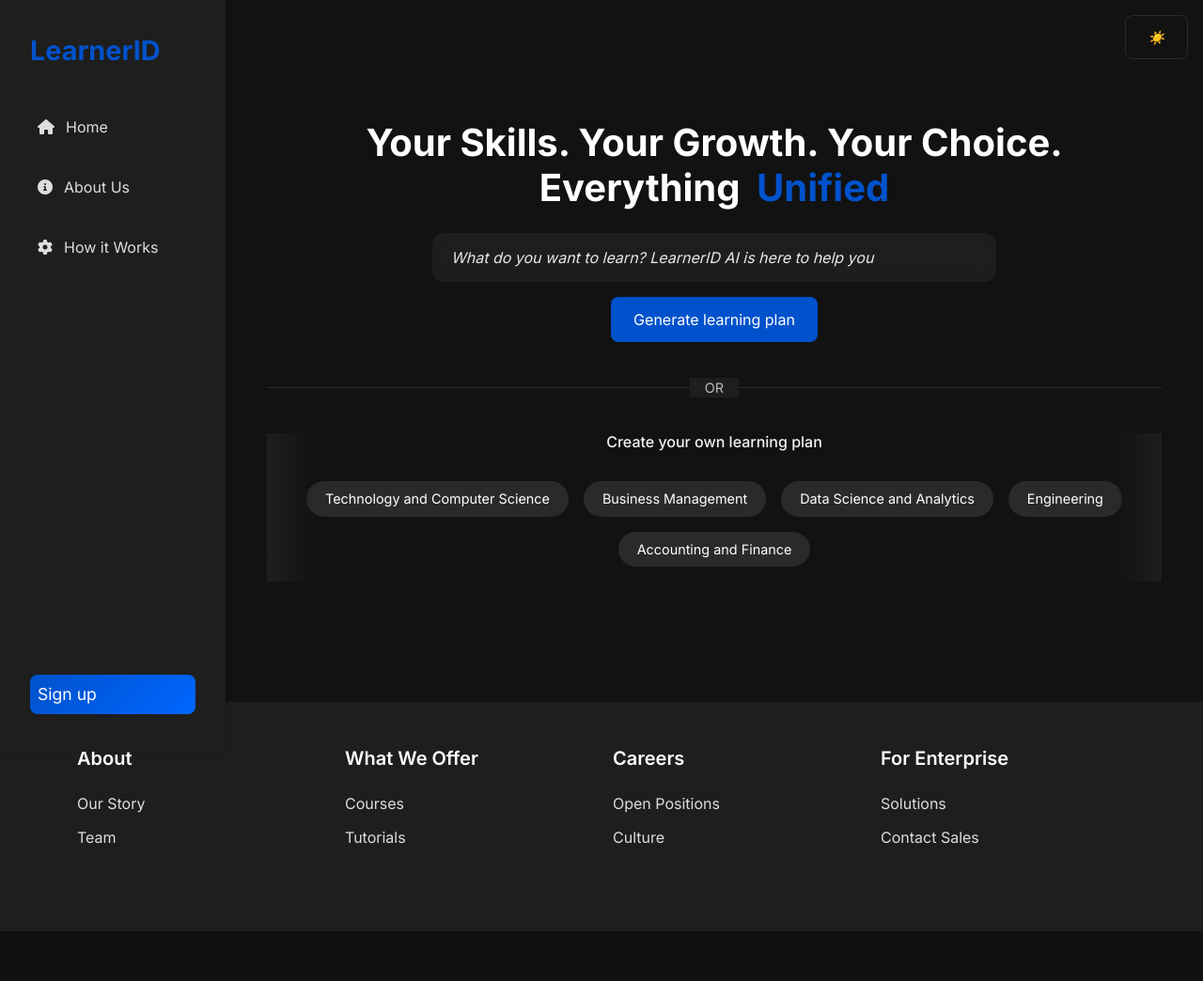
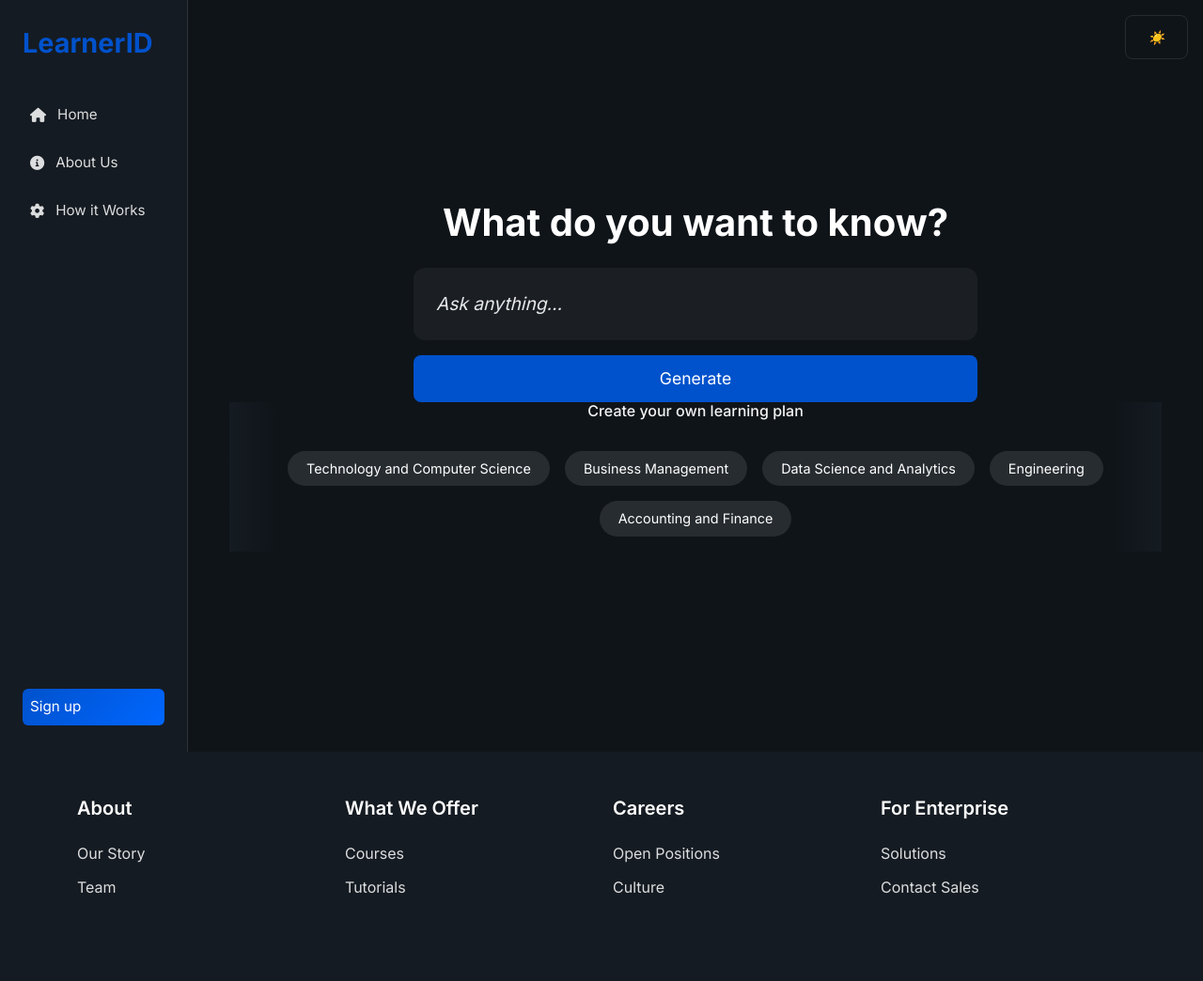
Before and after one commit to srikrishna-Challa/LearnerID_HTML, a Flask app: page / in a window 1280 px wide. Shown: the whole page at 94% size. Before the commit the page ends 991 px from the top, so only its background shows below. Run offline with Flask 3, Linux system fonts and the light colour scheme.

Commit message:
Agent query: Can you verify if: 1. The sidebar is now thinner with a darker background? 2. The search box is centered with the new styling? 3. The theme toggle is in the top right corner? 4. The generate button spans full width below the search box?

```diff
--- a/static/css/style.css
+++ b/static/css/style.css
@@ -3,20 +3,21 @@
     --primary-color: #0052CC;
 
     /* Dark theme (default) */
-    --bg-color: #121212;
-    --surface-color: #1E1E1E;
+    --bg-color: #0F1419;
+    --surface-color: #151B22;
     --text-color: #ffffff;
     --text-muted: rgba(255, 255, 255, 0.85);
-    --sidebar-width: 240px;
+    --sidebar-width: 200px;
 
     /* Theme transition */
     transition: background-color 0.3s ease, color 0.3s ease;
 }
 
+/* Light theme overrides */
 :root[data-theme="light"] {
     --bg-color: #ffffff;
-    --surface-color: #f5f5f5;
-    --text-color: #121212;
+    --surface-color: #f8f9fa;
+    --text-color: #000000;
     --text-muted: rgba(0, 0, 0, 0.7);
 }
 
@@ -25,6 +26,7 @@ body {
     background-color: var(--bg-color);
     color: var(--text-color);
     min-height: 100vh;
+    margin: 0;
     display: flex;
     flex-direction: column;
     transition: background-color 0.3s ease, color 0.3s ease;
@@ -37,6 +39,7 @@ body {
     right: 1rem;
     z-index: 1001;
 }
+
 /* Left Sidebar */
 .left-sidebar {
     position: fixed;
@@ -45,15 +48,15 @@ body {
     bottom: 0;
     width: var(--sidebar-width);
     background-color: var(--surface-color);
-    padding: 2rem 1rem;
-    box-shadow: 2px 0 5px rgba(0, 0, 0, 0.1);
+    padding: 1.5rem 1rem;
     display: flex;
     flex-direction: column;
     z-index: 1000;
+    border-right: 1px solid rgba(255, 255, 255, 0.1);
 }
 
 .sidebar-header {
-    padding: 0 1rem;
+    padding: 0 0.5rem;
     margin-bottom: 2rem;
 }
 
@@ -63,12 +66,12 @@ body {
     margin: 0;
     display: flex;
     flex-direction: column;
-    gap: 0.5rem;
+    gap: 0.25rem;
     height: 100%;
 }
 
 .sidebar-nav .nav-item {
-    padding: 0.5rem 1rem;
+    padding: 0.25rem 0.5rem;
 }
 
 .sidebar-nav .nav-link {
@@ -78,37 +81,88 @@ body {
     color: var(--text-muted);
     text-decoration: none;
     padding: 0.5rem;
-    border-radius: 8px;
-    transition: all 0.3s ease;
+    border-radius: 6px;
+    font-size: 0.95rem;
+    transition: all 0.2s ease;
 }
 
 .sidebar-nav .nav-link:hover {
     color: var(--text-color);
-    background-color: rgba(255, 255, 255, 0.1);
+    background-color: rgba(255, 255, 255, 0.05);
 }
 
 .signup-btn {
-    font-size: 1.1rem;
-    padding: 0.75rem 1.5rem;
-    margin-top: auto;
     background: linear-gradient(135deg, var(--primary-color), #0066FF);
     color: white !important;
-    border-radius: 8px;
+    border-radius: 6px;
     text-align: center;
+    margin-top: auto;
+    font-size: 1rem;
+    padding: 0.75rem 1rem;
 }
 
 .signup-btn:hover {
-    background: linear-gradient(135deg, #0066FF, var(--primary-color));
     transform: translateY(-1px);
+    filter: brightness(1.1);
 }
 
 /* Main content adjustment */
 main {
+    display: flex;
+    justify-content: center;
+    align-items: center;
+    min-height: 100vh;
+    padding: 2rem;
     margin-left: var(--sidebar-width);
-    padding: 2rem;
 }
 
-/* Navbar */
+.search-container {
+    max-width: 800px;
+    width: 100%;
+    margin-top: -100px;
+}
+
+.search-box {
+    background: rgba(255, 255, 255, 0.05);
+    border-radius: 12px;
+    padding: 1rem;
+}
+
+.search-box input {
+    font-size: 1.2rem;
+    padding: 1rem;
+    background: transparent;
+    border: none;
+    color: var(--text-color);
+    width: 100%;
+}
+
+.search-box input:focus {
+    outline: none;
+}
+
+.search-box input::placeholder {
+    color: var(--text-muted);
+}
+
+.generate-btn {
+    width: 100%;
+    margin-top: 1rem;
+    padding: 1rem;
+    font-size: 1.1rem;
+    background: var(--primary-color);
+    border: none;
+    border-radius: 8px;
+    color: white;
+    cursor: pointer;
+    transition: all 0.2s ease;
+}
+
+.generate-btn:hover {
+    filter: brightness(1.1);
+    transform: translateY(-1px);
+}
+
 .navbar {
     padding: 1rem 0;
     background-color: transparent;
@@ -247,23 +301,6 @@ main {
 /* Responsive */
 /* Authentication Pages */
 .auth-container {
-.home-link {
-    position: absolute;
-    top: 2rem;
-    left: 2rem;
-    text-decoration: none;
-}
-
-.home-link .logo {
-    color: var(--text-color);
-    font-size: 1.5rem;
-    margin: 0;
-}
-
-.home-link:hover .logo {
-    color: var(--primary-color);
-}
-
     min-height: 100vh;
     display: flex;
     align-items: center;
--- a/templates/index.html
+++ b/templates/index.html
@@ -30,17 +30,13 @@
 <main>
     <section class="hero">
         <div class="container text-center">
-            <h1 class="display-4">Your Skills. Your Growth. Your Choice. Everything <span class="text-primary">Unified</span></h1>
+            <h1 class="display-4">What do you want to know?</h1>
 
             <div class="search-container">
                 <div class="search-box">
-                    <input type="text" class="form-control" placeholder="What do you want to learn? LearnerID AI is here to help you">
+                    <input type="text" class="form-control" placeholder="Ask anything...">
                 </div>
-                <button class="btn btn-primary mt-3 generate-btn">Generate learning plan</button>
-            </div>
-
-            <div class="section-divider mt-5 mb-5">
-                <span class="divider-text">OR</span>
+                <button class="btn btn-primary mt-3 generate-btn">Generate</button>
             </div>
 
             <div class="categories-section">
```
Also changed, not shown: Screenshot 2024-12-07 at 17.56.44.png (added).
